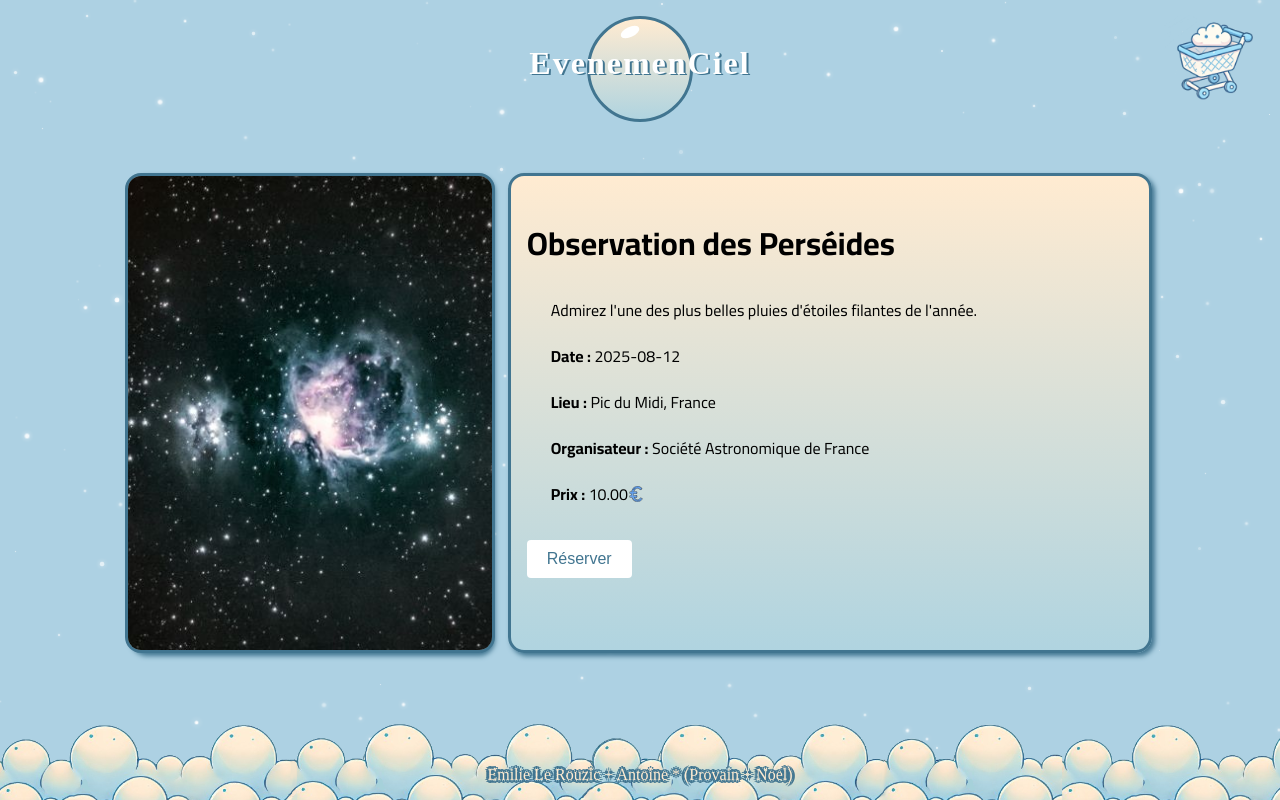
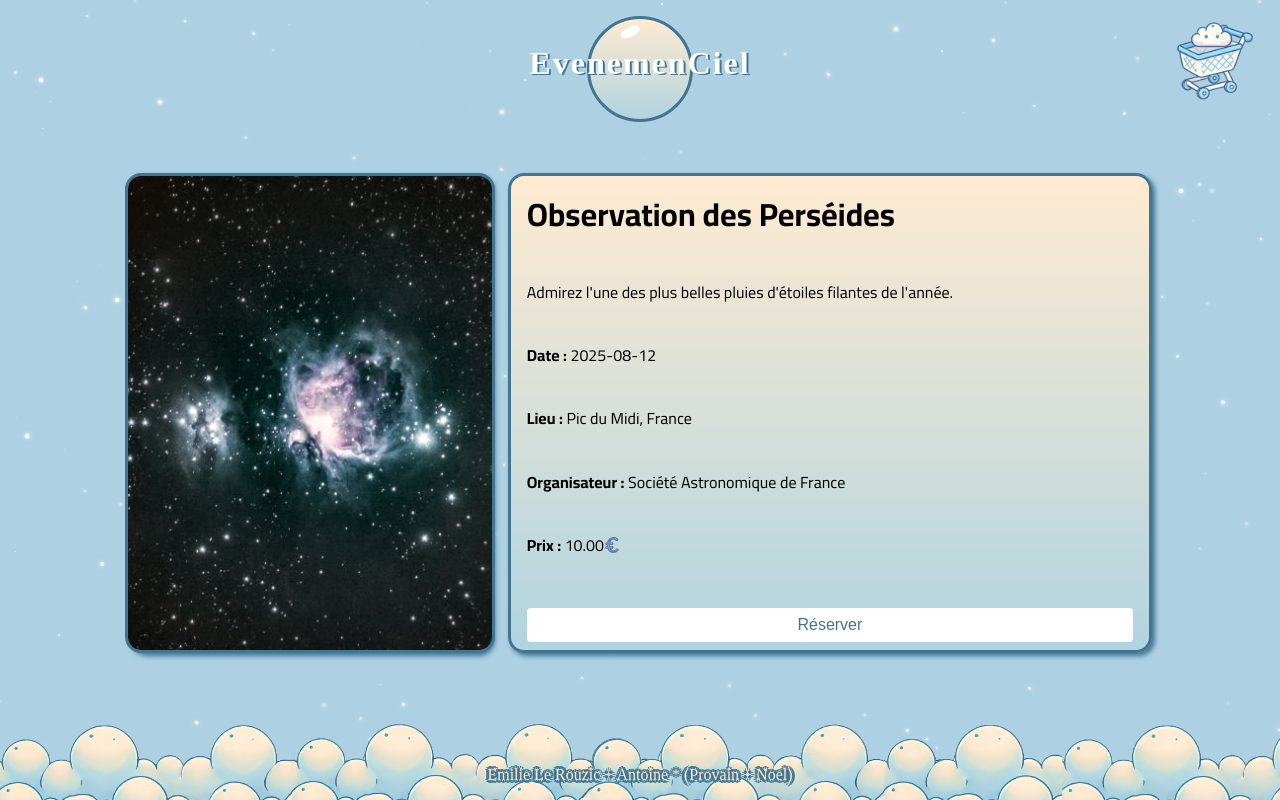
Before and after one commit to Paum2tair/projetJSM2, a React (Vite) app in the folder EvenemenCiel/: page /details/1 in a window 1280 px wide. Built offline with nearby package versions, Linux system fonts and the light colour scheme; a web font is replaced by a local one.

Commit message:
💄revervation💄

```diff
--- a/EvenemenCiel/src/assets/css/details.css
+++ b/EvenemenCiel/src/assets/css/details.css
@@ -20,10 +20,6 @@
     border-radius: 1em;
   }
 
-  .container .event-details .titre_image p {
-    margin-left: 0.5em;
-  }
-
   .container .event-details .titre_image img {
     width: 100%;
     height: 100%;
@@ -41,13 +37,19 @@
     width: 50vw;
     height: auto;
     border-radius: 1em;
-    padding: 1em;
+    padding: 0.5em 1em;
+    margin: 0;
     box-shadow:3px 3px 5px var(--couleur_bdr);
+    display: flex;
+flex-direction: column;
+justify-content: space-between;
   }
-
+  .container .event-details .text h1{
+    margin: 0;
+  }
   .container .event-details .text p {
     position: relative;
-    padding-left: 1.5em;
+    margin: 0;
   }
 
   .container .event-details .text p img {
@@ -56,13 +58,15 @@
     top: 50%;
     transform: translateY(-50%);
   }
+
+/* Formulaire Css */
 .ff{
     display: flex;
     width: 80vw;
 }
   .form{
-    width: 20em;
-    max-width: 30vw;
+    width: 350px;
+
     border: 3px solid var(--couleur_bdr);
     border-radius: 1em;
     padding: 0.5em;
@@ -114,17 +118,15 @@
 
 }
 
-/* Ajoutez ces styles à votre fichier details.css */
-
 .form-container {
   overflow: hidden;
   transition: max-height 0.5s ease-in-out;
 }
 
 .form-container.open {
-  max-height: 500px; /* Ajustez cette valeur selon la taille de votre formulaire */
+  max-height: 500px;
   opacity: 1;
-  margin-top: 20px;
+  margin-top: 1em;
 }
 
 .form-container.closed {
@@ -136,7 +138,7 @@
 .reservation-button {
   background-color: var(--couleur_text_blanc);
   color: var(--couleur_bdr);
-  padding: 10px 20px;
+  padding: 0.5em 0.2em;
   border: none;
   border-radius: 4px;
   cursor: pointer;
--- a/EvenemenCiel/src/components/Form.tsx
+++ b/EvenemenCiel/src/components/Form.tsx
@@ -104,6 +104,7 @@ const Form: React.FC<FormProps> = ({ eventId, max_places, evente }) => {
         <h3>Réservation confirmée !</h3>
         <p>Merci pour votre réservation de {evente.title}.</p>
         <p>Votre commande a été enregistrée avec succès.</p>
+        <button onClick={() => navigate("/panier")}>Voir mon panier</button>
         <button onClick={() => navigate("/")}>Retour à l'accueil</button>
       </div>
     );
```
